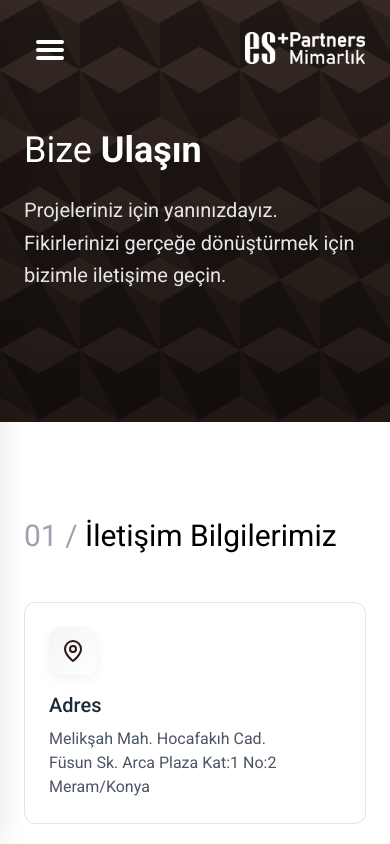
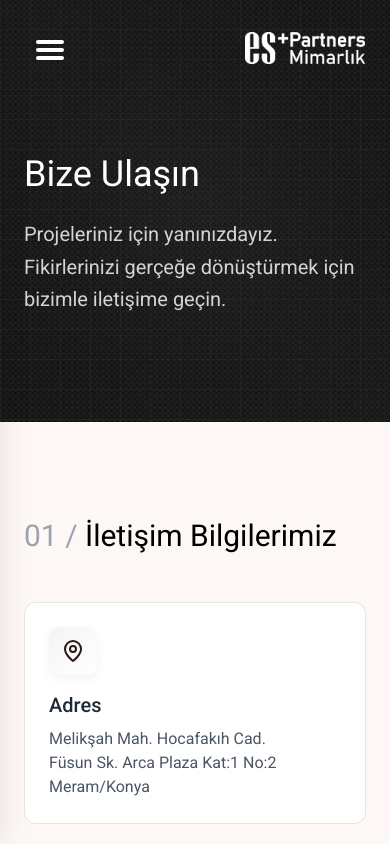
Before and after one commit to fathkymt/arch, a Next.js app: page /contact in a window 390 px wide. Shown: the top 844 px of the page. Built offline with nearby package versions, Linux system fonts and the light colour scheme.

Commit message:
projeler background

```diff
--- a/src/app/contact/page.js
+++ b/src/app/contact/page.js
@@ -84,12 +84,18 @@ const ContactCard = ({ info }) => {
 
 export default function ContactPage() {
   return (
-    <div className={`min-h-screen ${styles.background}`}>
+    <div className="relative min-h-screen">
       {/* Hero Section */}
-      <section className="relative h-[50vh]">
-        <div className={styles.heroPattern} />
-        <div className="absolute inset-0 bg-gradient-to-b from-black/50 to-black/70">
-          <div className="container mx-auto h-full flex flex-col justify-center px-6">
+      <section className="relative h-[50vh] projects-bg">
+        <div className="texture-container">
+          <div className="metal-base" />
+          <div className="metal-grain" />
+          <div className="fabric-texture" />
+          <div className="fine-details" />
+          <div className="surface-highlights" />
+        </div>
+        <div className="absolute inset-0">
+          <div className="container mx-auto h-full flex flex-col justify-center px-6 pt-12 md:pt-0">
             <motion.div
               initial={{ opacity: 0, y: 30 }}
               animate={{ opacity: 1, y: 0 }}
@@ -97,9 +103,9 @@ export default function ContactPage() {
               className="max-w-2xl"
             >
               <h1 className="text-4xl md:text-6xl font-light text-white mb-6">
-                Bize <span className="font-semibold">Ulaşın</span>
+                Bize <span className="font-light">Ulaşın</span>
               </h1>
-              <p className="text-xl text-gray-200 leading-relaxed">
+              <p className="text-zinc-300 text-xl leading-relaxed">
                 Projeleriniz için yanınızdayız. Fikirlerinizi gerçeğe dönüştürmek için bizimle iletişime geçin.
               </p>
             </motion.div>
--- a/src/app/globals.css
+++ b/src/app/globals.css
@@ -24,4 +24,96 @@
   .hero-gradient {
     @apply absolute inset-0 bg-gradient-to-r from-transparent via-white/10 to-white/30;
   }
+
+  /* Texture Container */
+  .texture-container {
+    @apply absolute inset-0 overflow-hidden;
+    z-index: 0;
+  }
+
+  /* Proje Sayfası Arkaplanı */
+  .projects-bg {
+    @apply bg-[#111111];
+  }
+
+  /* Mat Metal Temel Doku */
+  .metal-base {
+    @apply absolute inset-0;
+    background:
+      linear-gradient(
+        45deg,
+        rgb(18, 18, 18) 0%,
+        rgb(22, 22, 22) 50%,
+        rgb(18, 18, 18) 100%
+      );
+  }
+
+  /* Kumaş Doku Katmanı */
+  .fabric-texture {
+    @apply absolute inset-0;
+    background-image:
+      repeating-linear-gradient(
+        45deg,
+        rgba(255, 255, 255, 0.02) 0px,
+        rgba(255, 255, 255, 0.02) 2px,
+        transparent 2px,
+        transparent 4px
+      ),
+      repeating-linear-gradient(
+        -45deg,
+        rgba(255, 255, 255, 0.02) 0px,
+        rgba(255, 255, 255, 0.02) 2px,
+        transparent 2px,
+        transparent 4px
+      );
+    background-size: 150px 150px;
+  }
+
+  /* Metal Granül Doku */
+  .metal-grain {
+    @apply absolute inset-0;
+    background-image:
+      repeating-linear-gradient(
+        90deg,
+        rgba(28, 28, 28, 0.8) 0px,
+        rgba(28, 28, 28, 0.8) 1px,
+        transparent 1px,
+        transparent 30px
+      ),
+      repeating-linear-gradient(
+        0deg,
+        rgba(28, 28, 28, 0.8) 0px,
+        rgba(28, 28, 28, 0.8) 1px,
+        transparent 1px,
+        transparent 30px
+      );
+    background-size: 30px 30px;
+  }
+
+  /* İnce Detay Katmanı */
+  .fine-details {
+    @apply absolute inset-0;
+    background-image:
+      linear-gradient(
+        0deg,
+        rgba(255, 255, 255, 0.015) 1px,
+        transparent 1px
+      ),
+      linear-gradient(
+        90deg,
+        rgba(255, 255, 255, 0.015) 1px,
+        transparent 1px
+      );
+    background-size: 6px 6px;
+  }
+
+  /* Yüzey Vurguları */
+  .surface-highlights {
+    @apply absolute inset-0;
+    background: radial-gradient(
+      circle at 50% 50%,
+      rgba(255, 255, 255, 0.02) 0%,
+      transparent 60%
+    );
+  }
 }
--- a/src/app/projects/page.js
+++ b/src/app/projects/page.js
@@ -52,11 +52,16 @@ const ProjectsPage = () => {
   });
 
   return (
-    <div className="relative min-h-screen bg-transparent">
-      {/* Background Pattern */}
-      <div className={styles.backgroundContainer} />
-
-      <div className="relative z-10 container mx-auto px-4 py-16 sm:px-6 lg:px-8">
+    <div className="relative min-h-screen">
+      <section className="relative projects-bg">
+        <div className="texture-container">
+          <div className="metal-base" />
+          <div className="metal-grain" />
+          <div className="fabric-texture" />
+          <div className="fine-details" />
+          <div className="surface-highlights" />
+        </div>
+        <div className="relative z-10 container mx-auto px-4 pt-32 pb-16 sm:px-6 lg:px-8">
           {/* Hero Section */}
           <motion.div
             initial={{ opacity: 0, y: -20 }}
@@ -64,10 +69,10 @@ const ProjectsPage = () => {
             transition={{ duration: 0.8 }}
             className="text-center mb-16"
           >
-          <h1 className="text-4xl md:text-5xl lg:text-6xl font-bold mb-6 text-white">
+            <h1 className="text-5xl md:text-6xl lg:text-7xl font-extralight tracking-wider mb-6 text-white">
               Projelerimiz
             </h1>
-          <p className="text-lg text-gray-300 max-w-2xl mx-auto">
+            <p className="text-lg text-zinc-400 max-w-2xl mx-auto font-light tracking-wide">
               Mimari, iç mimari ve peyzaj alanlarında gerçekleştirdiğimiz seçkin projelerimiz
             </p>
           </motion.div>
@@ -84,7 +89,7 @@ const ProjectsPage = () => {
               className={`px-6 py-2.5 rounded-full transition-all duration-300 text-sm font-medium ${
                 selectedCategory === 'all'
                   ? 'bg-white text-black shadow-lg'
-                : 'bg-neutral-900/70 text-white hover:bg-neutral-800/70 shadow-md backdrop-blur-sm'
+                  : 'bg-zinc-900 text-white hover:bg-zinc-800 shadow-md'
               }`}
             >
               Tümü
@@ -96,7 +101,7 @@ const ProjectsPage = () => {
                 className={`px-6 py-2.5 rounded-full transition-all duration-300 text-sm font-medium ${
                   selectedCategory === key
                     ? 'bg-white text-black shadow-lg'
-                  : 'bg-neutral-900/70 text-white hover:bg-neutral-800/70 shadow-md backdrop-blur-sm'
+                    : 'bg-zinc-900 text-white hover:bg-zinc-800 shadow-md'
                 }`}
               >
                 {value}
@@ -139,7 +144,7 @@ const ProjectsPage = () => {
 
                       {/* Project Info */}
                       <div className="w-full md:w-1/2 space-y-6">
-                      <span className="inline-block px-3 py-1 text-sm rounded-full bg-neutral-900/70 backdrop-blur-sm text-white">
+                        <span className="inline-block px-3 py-1 text-sm rounded-full bg-zinc-900 text-white">
                           {categories[project.category]}
                         </span>
 
@@ -163,6 +168,7 @@ const ProjectsPage = () => {
             </motion.div>
           </AnimatePresence>
         </div>
+      </section>
     </div>
   );
 };
--- a/src/components/home/ProjectCard.js
+++ b/src/components/home/ProjectCard.js
@@ -33,7 +33,7 @@ const ProjectCard = ({ project, isVisible }) => {
           style={{
             transform: transform,
           }}
-          className="absolute left-1/2 top-1/2 w-[450px] rounded-xl overflow-hidden transition-all duration-700 bg-gradient-to-b from-neutral-900 to-neutral-800 border border-white/10 shadow-lg shadow-black/20"
+          className="absolute left-1/2 top-1/2 w-[450px] md:w-[450px] w-[calc(100vw-3rem)] rounded-xl overflow-hidden transition-all duration-700 bg-gradient-to-b from-neutral-900 to-neutral-800 border border-white/10 shadow-lg shadow-black/20"
         >
           <div className="relative z-50">
             <div className="relative w-full h-[300px] group-hover/pin:opacity-90 transition-opacity duration-300">
--- a/src/styles/ContactBackground.module.css
+++ b/src/styles/ContactBackground.module.css
@@ -1,23 +1,3 @@
-.background {
-    background-color: #ffffff;
-    position: relative;
-  }
-
-  .heroPattern {
-    position: absolute;
-    inset: 0;
-    background-color: #2b1810;
-    opacity: 0.9;
-    background-image:
-      linear-gradient(30deg, #5c4034 12%, transparent 12.5%, transparent 87%, #5c4034 87.5%, #5c4034),
-      linear-gradient(150deg, #5c4034 12%, transparent 12.5%, transparent 87%, #5c4034 87.5%, #5c4034),
-      linear-gradient(30deg, #5c4034 12%, transparent 12.5%, transparent 87%, #5c4034 87.5%, #5c4034),
-      linear-gradient(150deg, #5c4034 12%, transparent 12.5%, transparent 87%, #5c4034 87.5%, #5c4034),
-      linear-gradient(60deg, #5c403477 25%, transparent 25.5%, transparent 75%, #5c403477 75%, #5c403477);
-    background-size: 80px 140px;
-    background-position: 0 0, 0 0, 40px 70px, 40px 70px, 0 0;
-  }
-
 .contactCard {
   background: white;
   border: 1px solid rgba(0, 0, 0, 0.1);
--- a/src/styles/Footer.module.css
+++ b/src/styles/Footer.module.css
@@ -192,8 +192,10 @@
 
     .brandSection {
       padding-left: 7rem;
-      margin-top: -3rem;  /* -1.5rem'den -3rem'e değiştiriyoruz, logo daha yukarı çıkacak */
+      margin-top: -2rem;  /* Daha yukarı çıkarmak için -3rem'den -6rem'e değiştiriyoruz */
       justify-content: flex-start;
+      position: relative;
+      top: 0;  /* top değerini sıfırlıyoruz çünkü mobil görünümden kalan 4rem değeri etki edebilir */
     }
 
     .bottomBar {
```
Also changed, not shown: src/app/about/page.js (+28 -13 lines). Lines whose indentation alone changed are shown as unchanged.
